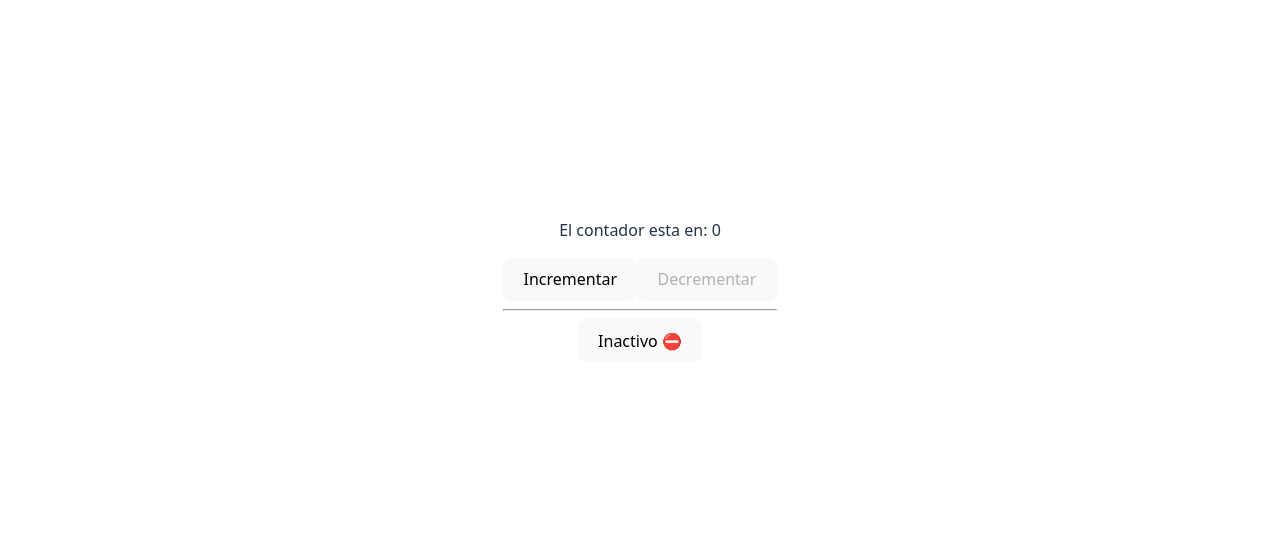
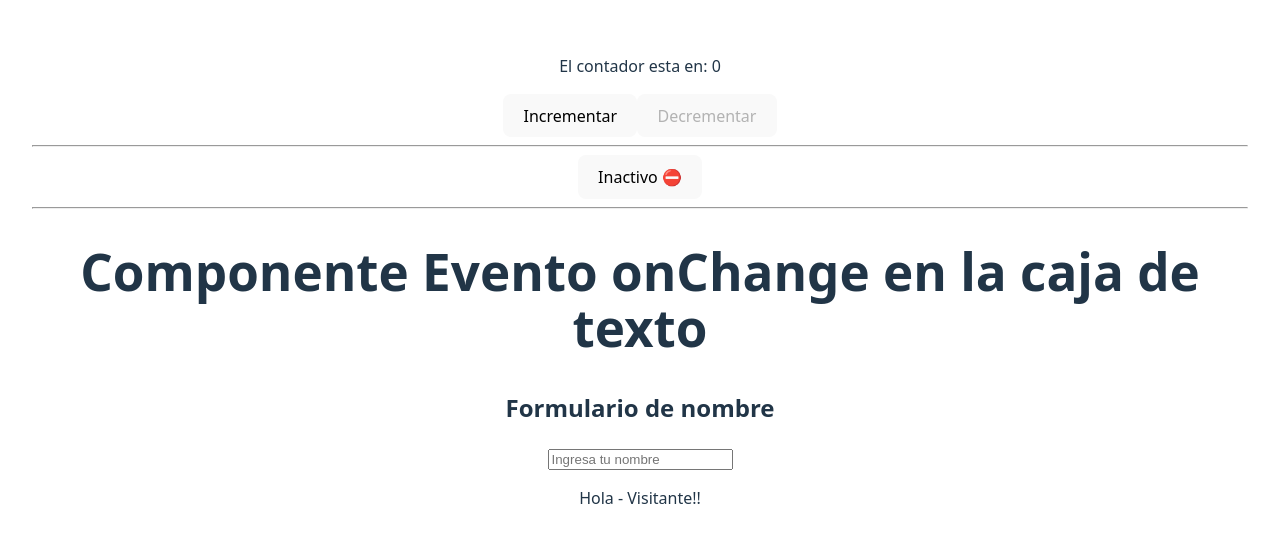
Before and after one commit to jcavella/dev-react, a React (Vite) app: page / in a window 1280 px wide. Shown: the part 118-660 px from the top of the page. Built offline with nearby package versions, Linux system fonts and the light colour scheme.

Commit message:
Evento onchange incluyendo la libreria confetti

```diff
--- a/package.json
+++ b/package.json
@@ -10,6 +10,7 @@
     "preview": "vite preview"
   },
   "dependencies": {
+    "canvas-confetti": "^1.9.3",
     "react": "^19.1.0",
     "react-dom": "^19.1.0"
   },
--- a/src/App.jsx
+++ b/src/App.jsx
@@ -1,5 +1,6 @@
 import Counter from './componets/Counter';
 import ToggleButton from './componets/ToggleButton';
+import NameForm from './componets/NameForm';
 import './App.css'
 
 function App() {
@@ -8,6 +9,9 @@ function App() {
       <Counter></Counter>
       <hr />
       <ToggleButton></ToggleButton>
+      <hr />
+      <h1>Componente Evento onChange en la caja de texto</h1>
+      <NameForm></NameForm>
     </>
   )
 }
--- /dev/null
+++ b/src/componets/NameForm.jsx
@@ -0,0 +1,41 @@
+import { useState } from "react"; //Acceder a los estados
+import confetti from "canvas-confetti";
+
+const fireConfetti = () => {
+    confetti({
+      particleCount: 150,
+      spread: 60,
+      origin: { y: 0.6 }
+    });
+};
+
+const NameForm = () => {
+  const [name, setName] = useState(""); //Valor inicial vacio
+
+  const handleChange = (e) => {
+    const newValue = e.target.value;
+    setName(newValue);
+
+    // Disparar confeti cuando el input no está vacío
+    if (newValue.trim() !== '') {
+      fireConfetti();
+    }
+  };
+
+
+  return (
+    <div>
+      <h2>Formulario de nombre</h2>
+      <input
+        type="text"
+        placeholder="Ingresa tu nombre"
+        value={name}
+        onChange={handleChange}
+        onClick={fireConfetti}
+        />
+        <p>Hola - {name && name.trim().length > 0  ? name : "Visitante"}!!</p>
+
+    </div>
+  );
+};
+export default NameForm;
```
Also changed, not shown: 1 other file (tests, documents, lock files or other folders).
